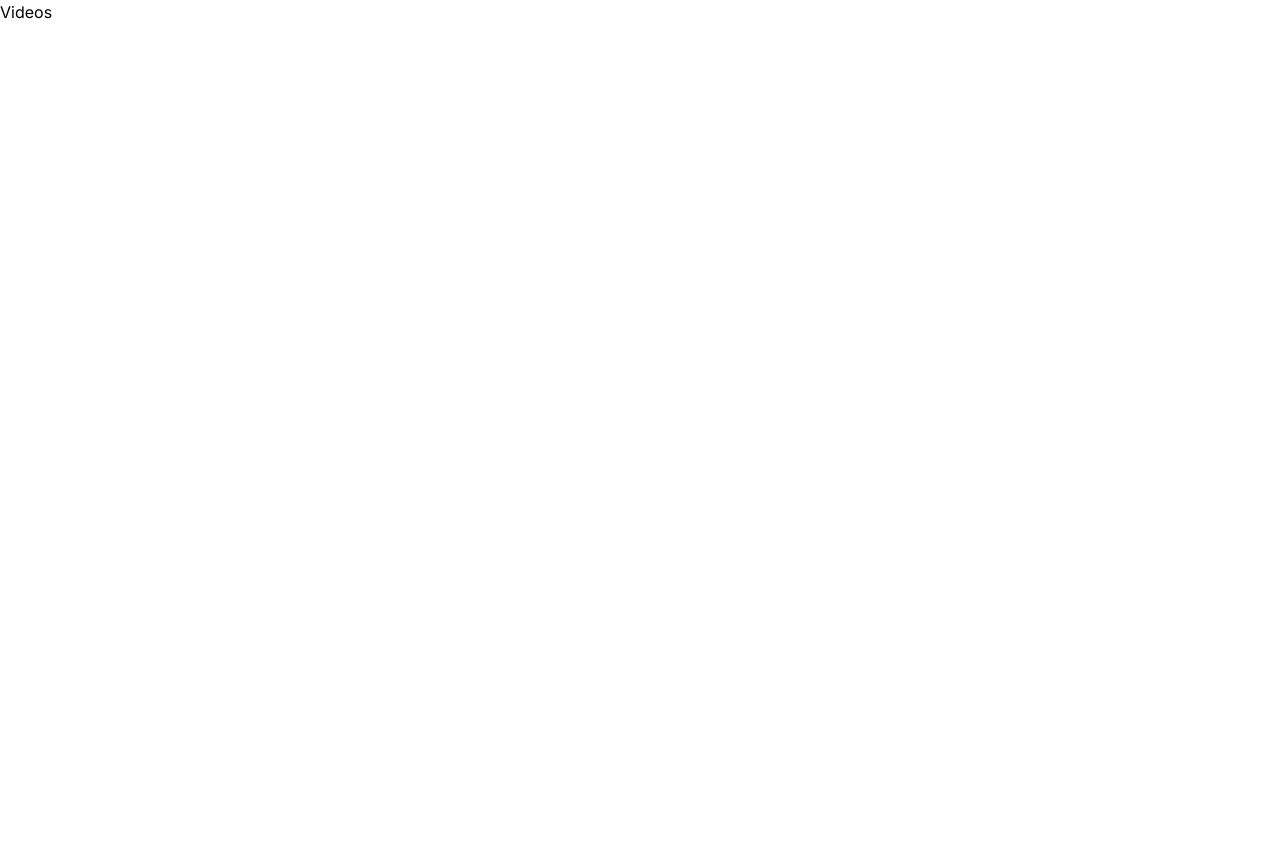
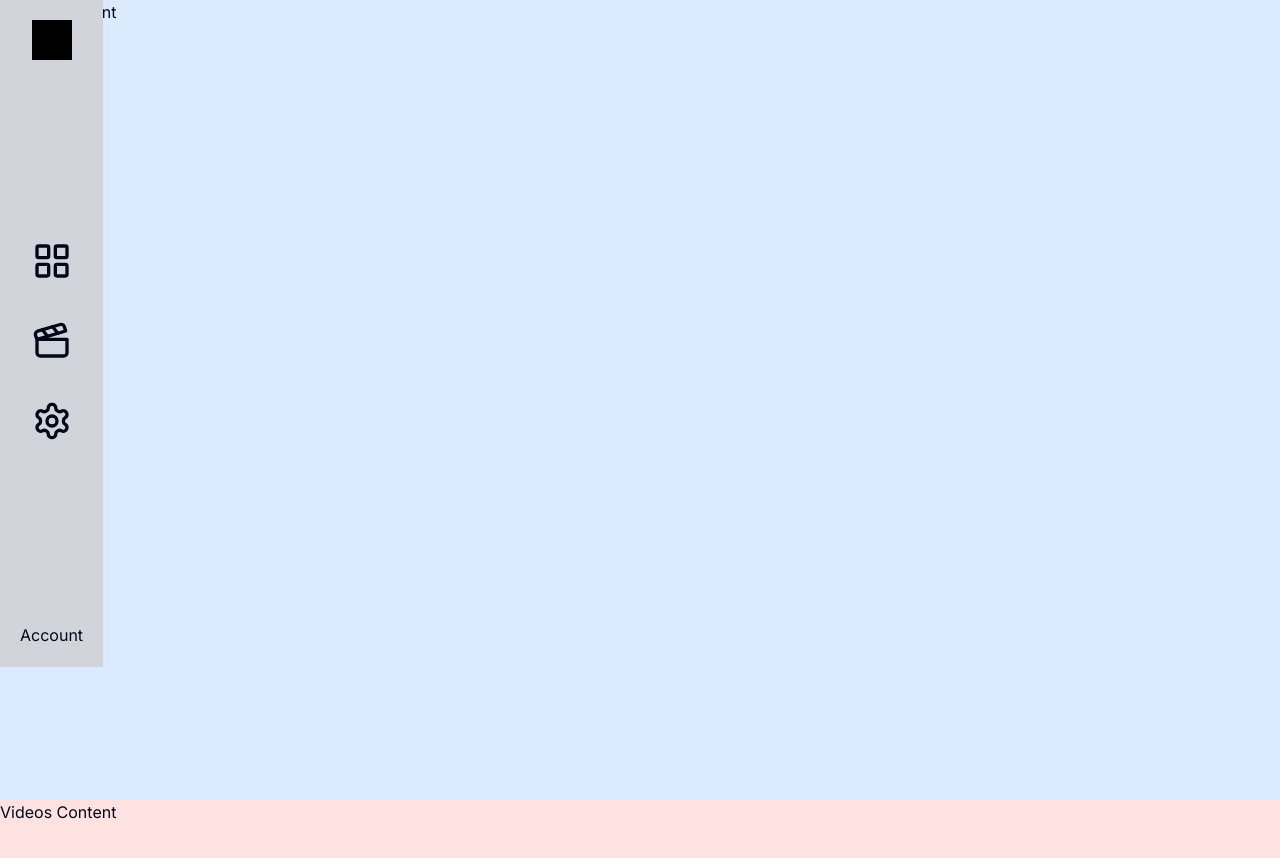
Before and after one commit to mewdev/zusflix, a Next.js app: page /videos in a window 1280 px wide. Shown: the top 858 px of the page. Before the commit the page ends 800 px from the top, so only its background shows below. Built offline with nearby package versions, Linux system fonts and the light colour scheme.

Commit message:
working on basic layout, implementing lucide icons and shadcn

```diff
--- a/src/app/dashboard/page.tsx
+++ b/src/app/dashboard/page.tsx
@@ -1,10 +1,13 @@
 import SideNav from "@/app/ui/dashboard/sidenav";
+import SearchBar from "@/app/ui/search-bar";
 
 export default function Page() {
   return (
     <>
       <SideNav />
-      <p>Dashboard</p>
+      <SearchBar />
+      <div className="ml-40 h-screen bg-blue-100">Dashboard Content</div>
+      <div className="ml-40 h-screen bg-red-100">Dashboard Content</div>
     </>
   );
 }
--- a/src/app/globals.css
+++ b/src/app/globals.css
@@ -1,10 +1,76 @@
 @tailwind base;
-@tailwind components;
-@tailwind utilities;
+  @tailwind components;
+  @tailwind utilities;
 
-/* // What is this? */
-@layer utilities {
-  .text-balance {
-    text-wrap: balance;
+  @layer base {
+    :root {
+      --background: 0 0% 100%;
+      --foreground: 222.2 84% 4.9%;
+
+      --card: 0 0% 100%;
+      --card-foreground: 222.2 84% 4.9%;
+
+      --popover: 0 0% 100%;
+      --popover-foreground: 222.2 84% 4.9%;
+
+      --primary: 222.2 47.4% 11.2%;
+      --primary-foreground: 210 40% 98%;
+
+      --secondary: 210 40% 96.1%;
+      --secondary-foreground: 222.2 47.4% 11.2%;
+
+      --muted: 210 40% 96.1%;
+      --muted-foreground: 215.4 16.3% 46.9%;
+
+      --accent: 210 40% 96.1%;
+      --accent-foreground: 222.2 47.4% 11.2%;
+
+      --destructive: 0 84.2% 60.2%;
+      --destructive-foreground: 210 40% 98%;
+
+      --border: 214.3 31.8% 91.4%;
+      --input: 214.3 31.8% 91.4%;
+      --ring: 222.2 84% 4.9%;
+
+      --radius: 0.5rem;
+    }
+
+    .dark {
+      --background: 222.2 84% 4.9%;
+      --foreground: 210 40% 98%;
+
+      --card: 222.2 84% 4.9%;
+      --card-foreground: 210 40% 98%;
+
+      --popover: 222.2 84% 4.9%;
+      --popover-foreground: 210 40% 98%;
+
+      --primary: 210 40% 98%;
+      --primary-foreground: 222.2 47.4% 11.2%;
+
+      --secondary: 217.2 32.6% 17.5%;
+      --secondary-foreground: 210 40% 98%;
+
+      --muted: 217.2 32.6% 17.5%;
+      --muted-foreground: 215 20.2% 65.1%;
+
+      --accent: 217.2 32.6% 17.5%;
+      --accent-foreground: 210 40% 98%;
+
+      --destructive: 0 62.8% 30.6%;
+      --destructive-foreground: 210 40% 98%;
+
+      --border: 217.2 32.6% 17.5%;
+      --input: 217.2 32.6% 17.5%;
+      --ring: 212.7 26.8% 83.9%;
+    }
   }
-}
+
+  @layer base {
+    * {
+      @apply border-border;
+    }
+    body {
+      @apply bg-background text-foreground;
+    }
+  }
--- a/src/app/ui/dashboard/nav-links.tsx
+++ b/src/app/ui/dashboard/nav-links.tsx
@@ -1,23 +1,38 @@
 // Use when client needs JS
 "use client";
+
+import { LayoutGrid, Clapperboard, Settings } from "lucide-react";
 
 import Link from "next/link";
 
 const links = [
-  { name: "Dashboard", href: "/dashboard" },
-  { name: "Videos", href: "/videos" },
+  {
+    name: "Dashboard",
+    href: "/dashboard",
+    icon: <LayoutGrid size={40} strokeWidth={2} />,
+  },
+  {
+    name: "Videos",
+    href: "/videos",
+    icon: <Clapperboard size={40} strokeWidth={2} />,
+  },
+  {
+    name: "Settings",
+    href: "/settings",
+    icon: <Settings size={40} strokeWidth={2} />,
+  },
 ];
 
 export default function NavLinks() {
   return (
-    <>
+    <div className="flex flex-col gap-10">
       {links.map((link) => {
         return (
           <Link href={link.href} key={link.name}>
-            <p>{link.name}</p>
+            <div className=" hover:text-blue-500">{link.icon}</div>
           </Link>
         );
       })}
-    </>
+    </div>
   );
 }
--- a/src/app/ui/dashboard/sidenav.tsx
+++ b/src/app/ui/dashboard/sidenav.tsx
@@ -3,9 +3,10 @@ import NavLinks from "@/app/ui/dashboard/nav-links";
 
 export default function SideNav() {
   return (
-    <div className="bg-gray-300 flex gap-2 items-center p-5">
+    <nav className="bg-gray-300 w-25 z-20 h-5/6 flex flex-col gap-2 justify-between items-center p-5 lg:fixed top-0">
       <ZusflixLogo />
       <NavLinks />
-    </div>
+      <p>Account</p>
+    </nav>
   );
 }
--- /dev/null
+++ b/src/app/ui/search-bar.tsx
@@ -0,0 +1,19 @@
+import { Search } from "lucide-react";
+
+export default function SearchBar() {
+  return (
+    <>
+      <div className="bg-red-400 flex justify-center sticky top-0 z-10 h-10 items-center p-10">
+        <form className="flex">
+          <Search />
+          <input
+            type="text"
+            placeholder="Search for movie"
+            className="bg-red-100"
+          />
+          <button className="bg-red-900 text-white">Search</button>
+        </form>
+      </div>
+    </>
+  );
+}
--- a/src/app/videos/page.tsx
+++ b/src/app/videos/page.tsx
@@ -1,3 +1,11 @@
+import SideNav from "@/app/ui/dashboard/sidenav";
+
 export default function Page() {
-  return <p>Videos</p>;
+  return (
+    <>
+      <SideNav />
+      <div className="h-screen bg-blue-100">Videos Content</div>
+      <div className="h-screen bg-red-100">Videos Content</div>
+    </>
+  );
 }
--- /dev/null
+++ b/src/lib/utils.ts
@@ -0,0 +1,6 @@
+import { type ClassValue, clsx } from "clsx"
+import { twMerge } from "tailwind-merge"
+
+export function cn(...inputs: ClassValue[]) {
+  return twMerge(clsx(inputs))
+}
--- a/tailwind.config.ts
+++ b/tailwind.config.ts
@@ -1,20 +1,80 @@
-import type { Config } from "tailwindcss";
+import type { Config } from "tailwindcss"
 
-const config: Config = {
+const config = {
+  darkMode: ["class"],
   content: [
-    "./src/pages/**/*.{js,ts,jsx,tsx,mdx}",
-    "./src/components/**/*.{js,ts,jsx,tsx,mdx}",
-    "./src/app/**/*.{js,ts,jsx,tsx,mdx}",
-  ],
+    './pages/**/*.{ts,tsx}',
+    './components/**/*.{ts,tsx}',
+    './app/**/*.{ts,tsx}',
+    './src/**/*.{ts,tsx}',
+	],
+  prefix: "",
   theme: {
+    container: {
+      center: true,
+      padding: "2rem",
+      screens: {
+        "2xl": "1400px",
+      },
+    },
     extend: {
-      backgroundImage: {
-        "gradient-radial": "radial-gradient(var(--tw-gradient-stops))",
-        "gradient-conic":
-          "conic-gradient(from 180deg at 50% 50%, var(--tw-gradient-stops))",
+      colors: {
+        border: "hsl(var(--border))",
+        input: "hsl(var(--input))",
+        ring: "hsl(var(--ring))",
+        background: "hsl(var(--background))",
+        foreground: "hsl(var(--foreground))",
+        primary: {
+          DEFAULT: "hsl(var(--primary))",
+          foreground: "hsl(var(--primary-foreground))",
+        },
+        secondary: {
+          DEFAULT: "hsl(var(--secondary))",
+          foreground: "hsl(var(--secondary-foreground))",
+        },
+        destructive: {
+          DEFAULT: "hsl(var(--destructive))",
+          foreground: "hsl(var(--destructive-foreground))",
+        },
+        muted: {
+          DEFAULT: "hsl(var(--muted))",
+          foreground: "hsl(var(--muted-foreground))",
+        },
+        accent: {
+          DEFAULT: "hsl(var(--accent))",
+          foreground: "hsl(var(--accent-foreground))",
+        },
+        popover: {
+          DEFAULT: "hsl(var(--popover))",
+          foreground: "hsl(var(--popover-foreground))",
+        },
+        card: {
+          DEFAULT: "hsl(var(--card))",
+          foreground: "hsl(var(--card-foreground))",
+        },
+      },
+      borderRadius: {
+        lg: "var(--radius)",
+        md: "calc(var(--radius) - 2px)",
+        sm: "calc(var(--radius) - 4px)",
+      },
+      keyframes: {
+        "accordion-down": {
+          from: { height: "0" },
+          to: { height: "var(--radix-accordion-content-height)" },
+        },
+        "accordion-up": {
+          from: { height: "var(--radix-accordion-content-height)" },
+          to: { height: "0" },
+        },
+      },
+      animation: {
+        "accordion-down": "accordion-down 0.2s ease-out",
+        "accordion-up": "accordion-up 0.2s ease-out",
       },
     },
   },
-  plugins: [],
-};
-export default config;
+  plugins: [require("tailwindcss-animate")],
+} satisfies Config
+
+export default config
```
Also changed, not shown: package.json (+9 -4 lines), components.json (added), src/app/ui/search.tsx (deleted), 1 other file (tests, documents, lock files or other folders).
